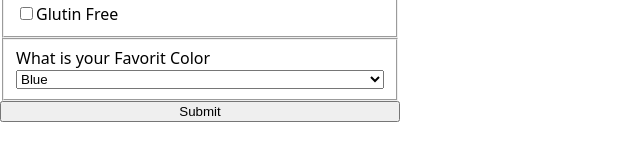
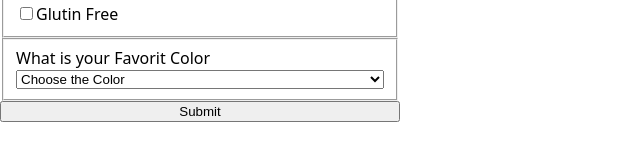
Before and after one commit to anwarrahim/form-learning-project, a React (Vite) app: page / in a window 1280 px wide. Shown: the part 415-575 px from the top of the page, without its empty margins (0-640 px from the left). Built offline with nearby package versions, Linux system fonts and the light colour scheme.

Commit message:
Add default option to color selection in sign-up form

```diff
--- a/src/components/Form.jsx
+++ b/src/components/Form.jsx
@@ -64,6 +64,7 @@ function signUp(formData){
                     What is your Favorit Color
                 </lengend>
                 <select name="selectColor" id="color-selection">
+                    <option value="">Choose the Color</option>
                     <option value="blue">
                     Blue
                     </option>
```
